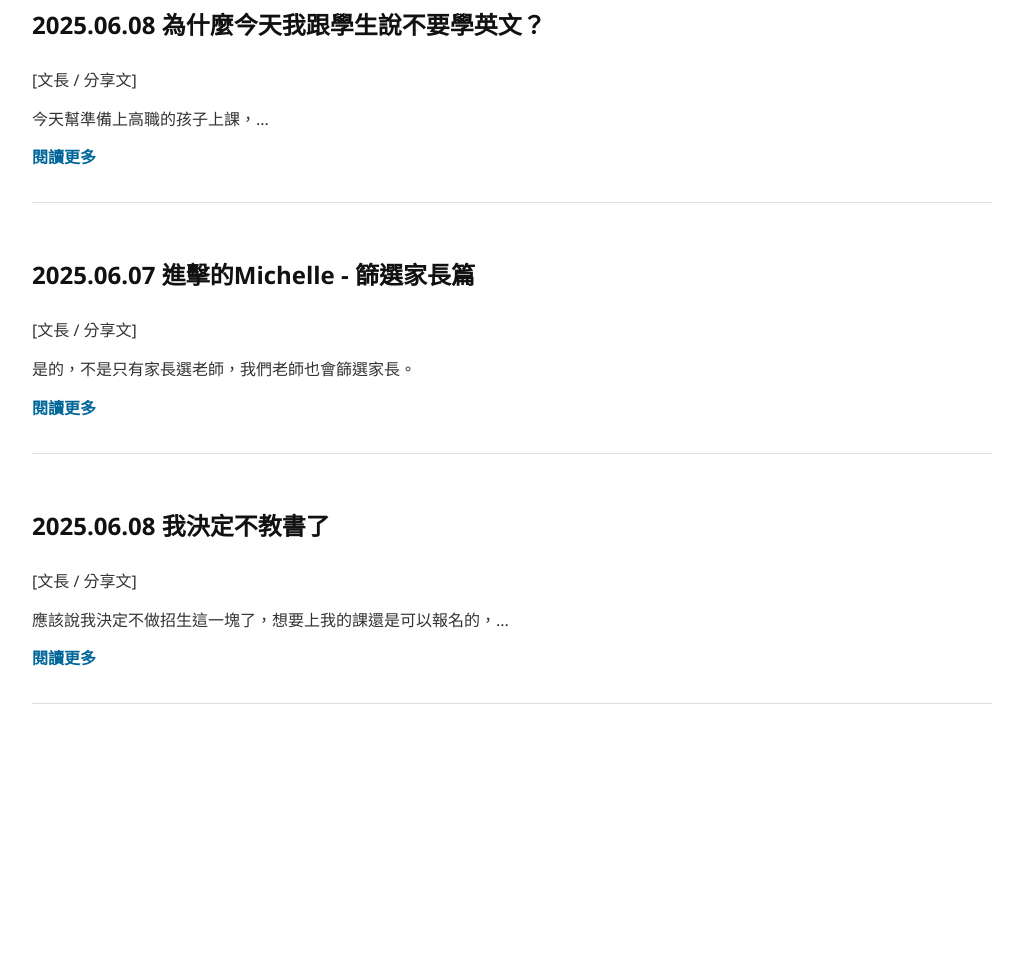
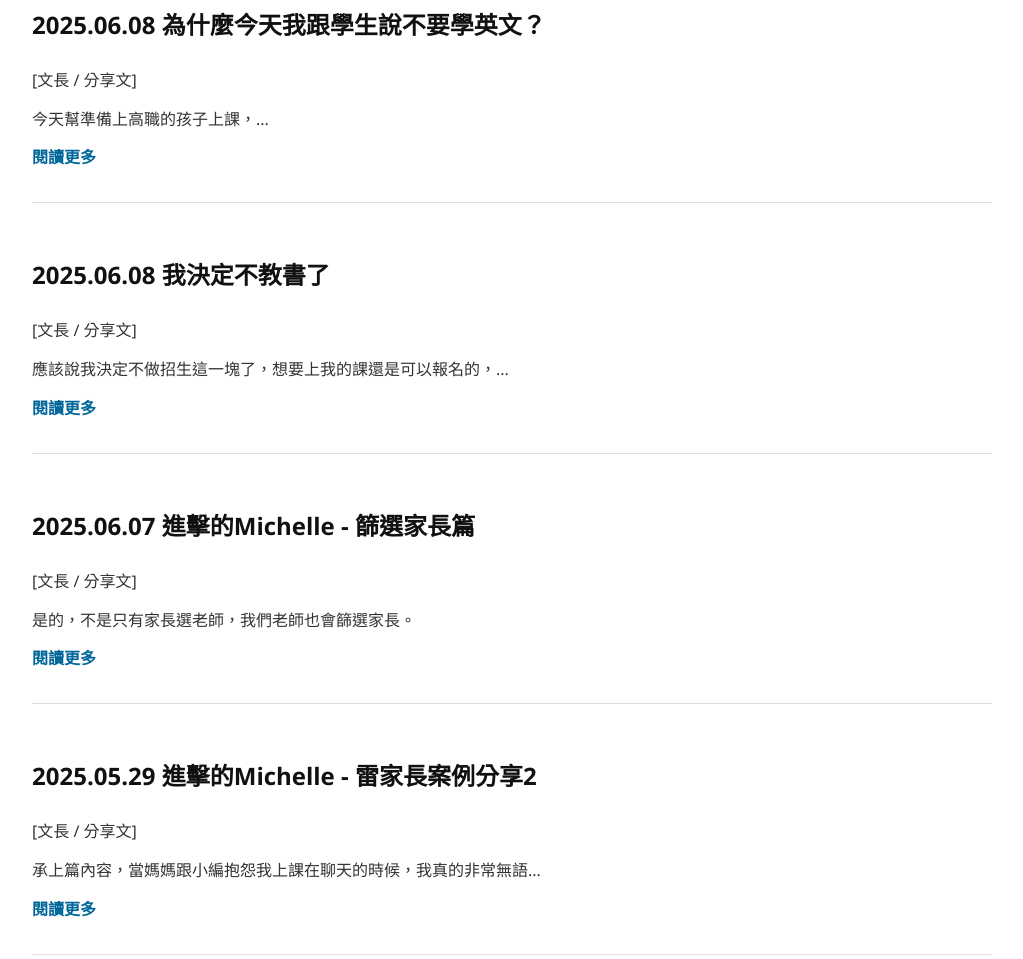
Before and after one commit to KingSmartSchool/Michelle_Blog, a plain HTML site: page blog.html in a window 1280 px wide. Shown: the part 223-1182 px from the top of the page, without its empty margins (128-1151 px from the left). Before the commit the page ends 1017 px from the top, so only its background shows below. Drawn offline with Linux system fonts and the light colour scheme.

Commit message:
Update blog.html

```diff
--- a/blog.html
+++ b/blog.html
@@ -85,13 +85,6 @@
       <a class="read-more" href="20250608-teach.html">閱讀更多</a>
     </div>
 
-    <div class="blog-entry">
-      <h2>2025.06.07 進擊的Michelle - 篩選家長篇</h2>
-      <p>[文長 / 分享文]</p>
-      <p>是的，不是只有家長選老師，我們老師也會篩選家長。</p>
-      <a class="read-more" href="20250607.html">閱讀更多</a>
-    </div>
-
 <div class="blog-entry">
   <h2>2025.06.08 我決定不教書了</h2>
   <p>[文長 / 分享文]</p>
@@ -99,6 +92,20 @@
   <a class="read-more" href="20250608.html">閱讀更多</a>
 </div>
 
+ <div class="blog-entry">
+      <h2>2025.06.07 進擊的Michelle - 篩選家長篇</h2>
+      <p>[文長 / 分享文]</p>
+      <p>是的，不是只有家長選老師，我們老師也會篩選家長。</p>
+      <a class="read-more" href="20250607.html">閱讀更多</a>
+    </div>
+
+ <div class="blog-entry">
+      <h2>2025.05.29 進擊的Michelle - 雷家長案例分享2</h2>
+      <p>[文長 / 分享文]</p>
+      <p>承上篇內容，當媽媽跟小編抱怨我上課在聊天的時候，我真的非常無語...</p>
+      <a class="read-more" href="20250529.html">閱讀更多</a>
+    </div>
+
   </div>
 
 </body>
```
